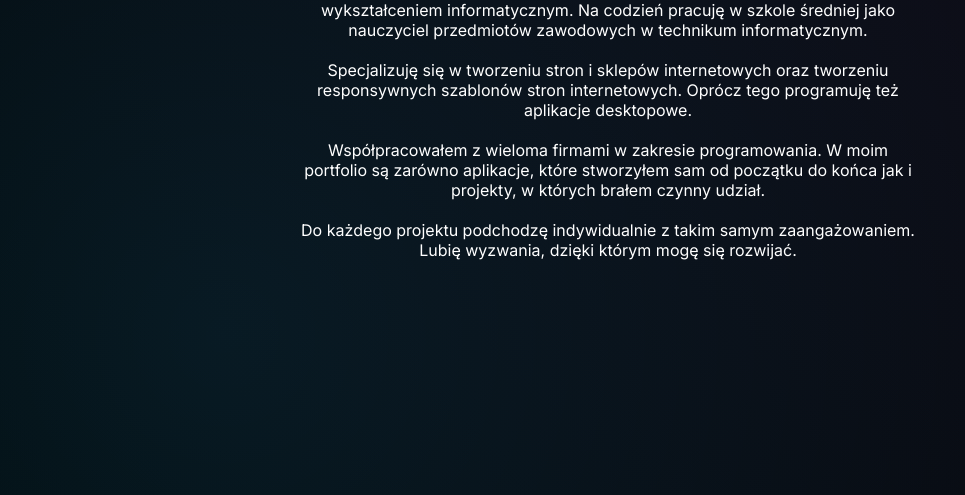
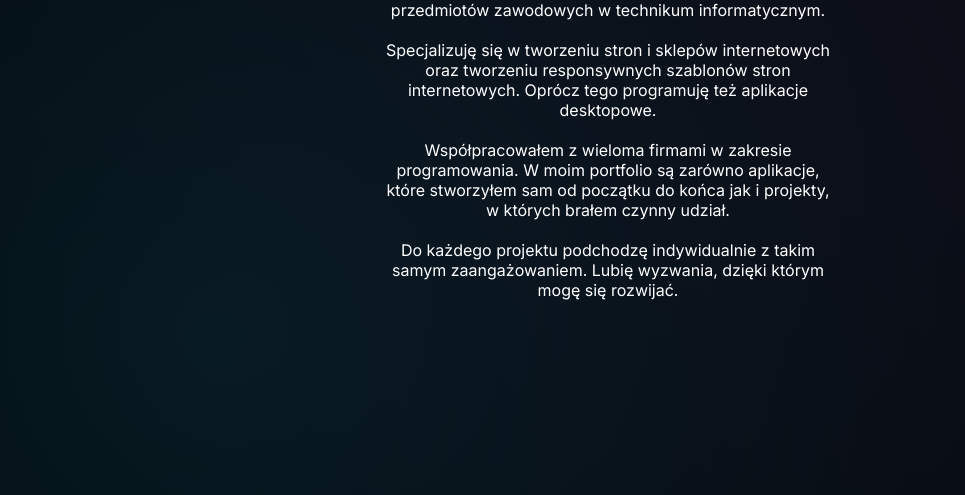
Before and after one commit to maybezzz777/main, a plain HTML site: page about.html in a window 1280 px wide. Shown: the part 305-800 px from the top of the page, without its empty margins (32-997 px from the left). Drawn offline with Linux system fonts and the light colour scheme.

Commit message:
Add files via upload

```diff
--- a/about.html
+++ b/about.html
@@ -13,6 +13,7 @@
     <link rel="preconnect" href="https://fonts.gstatic.com" crossorigin>
     <link href="https://fonts.googleapis.com/css2?family=Inter&display=swap" rel="stylesheet">
     <link rel="icon" href="media/logo.png">
+    <script src="text.js"></script>
 
 </head>
 
@@ -55,7 +56,6 @@
       </div>
     </main>
 
-     <script src="text.js"></script>
 </body>
 
 </html>
--- a/style.css
+++ b/style.css
@@ -43,7 +43,9 @@ body.hide-content main {
 }
 
 .container {
-  width: 50%;
+  width: 80%; /* Adjust the width as needed for smaller screens */
+  max-width: 600px; /* Set a maximum width to prevent overflow */
+  margin: auto; /* Center the container */
   text-align: center;
 }
 
```
Also changed, not shown: contact.html (+1 -1 lines), sites.html (+1 -2 lines).
